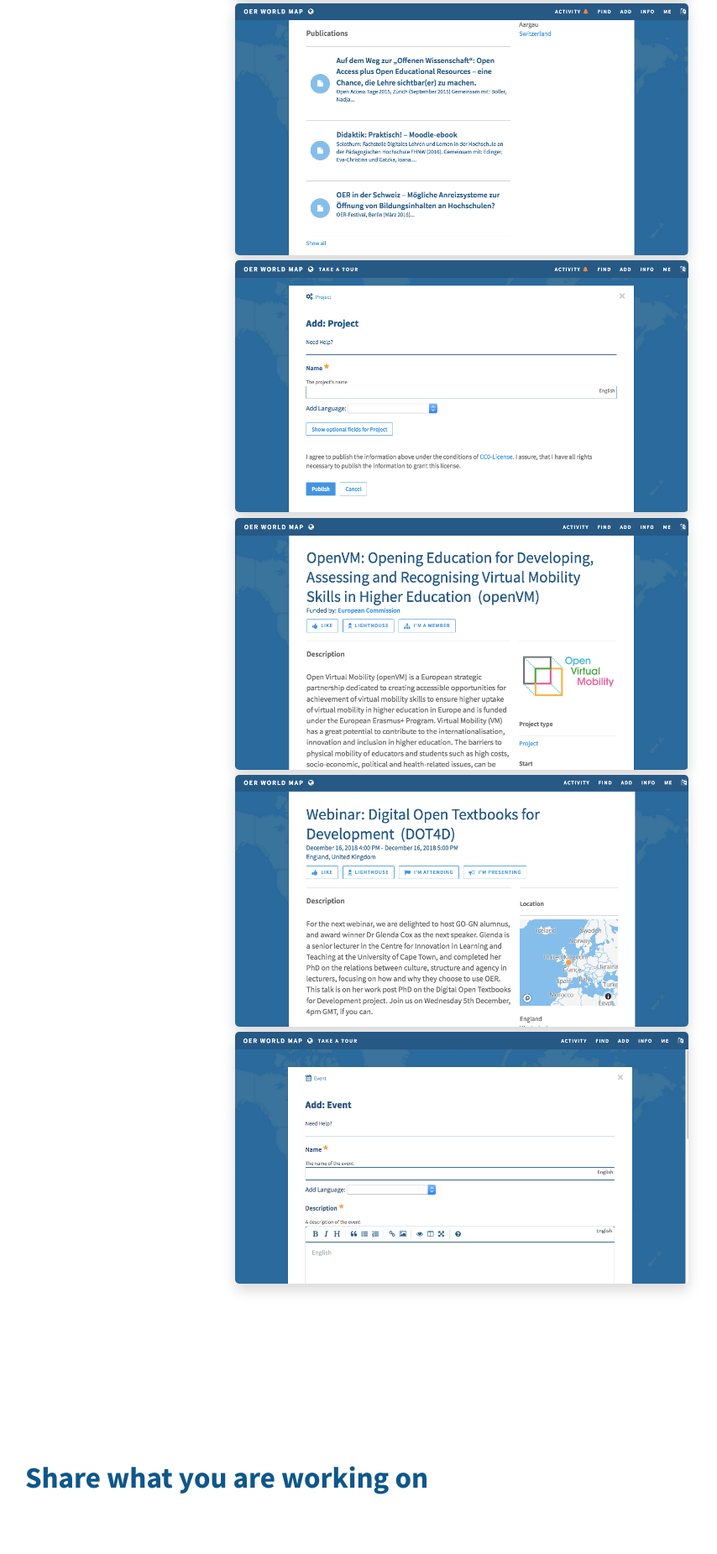
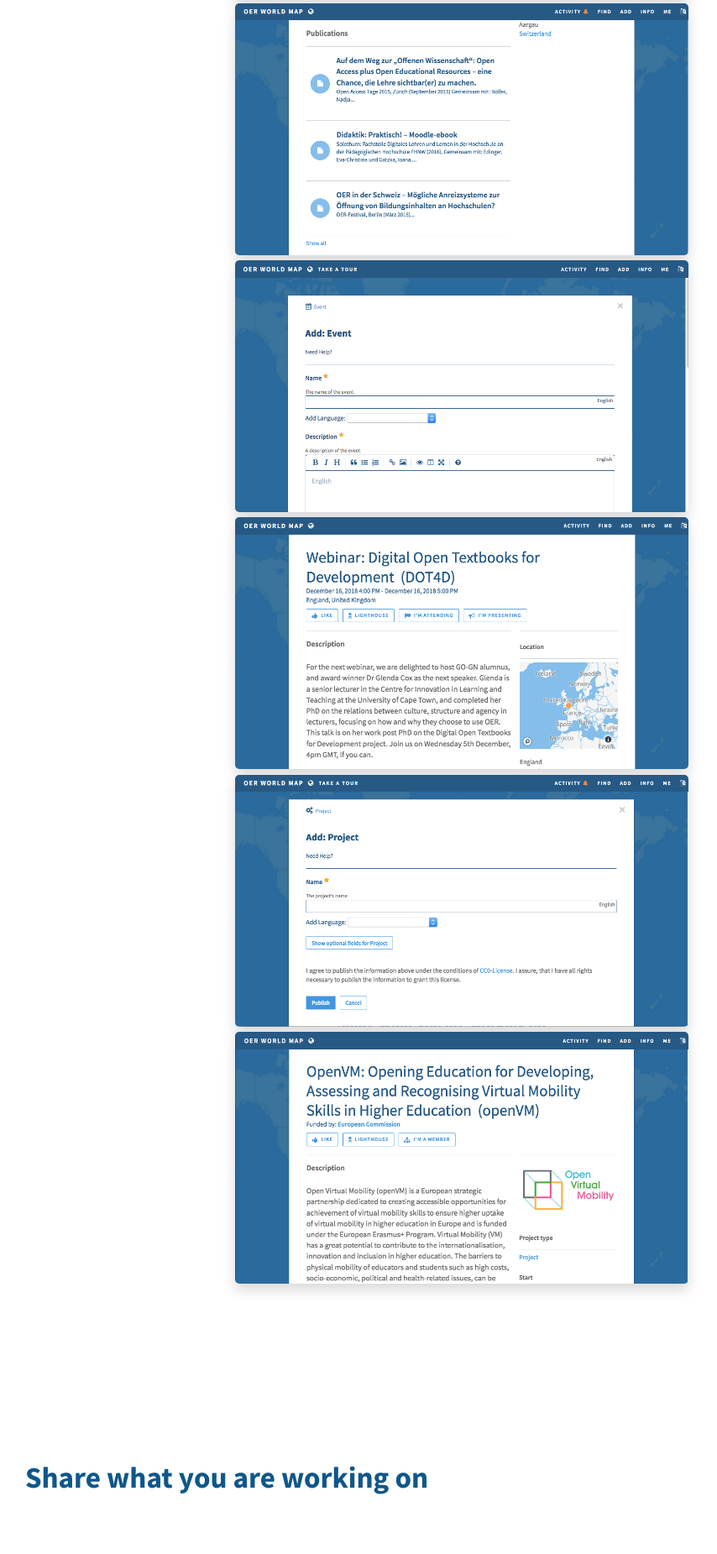
Before and after one commit to hbz/oerworldmap-ui, a Jekyll site: the page built from docs/index.html, in a window 1280 px wide. Shown: the part 4096-5947 px from the top of the page at 84% size, without its empty margins (370-1224 px from the left). Built offline with Jekyll 4.4.1, drawn with Linux system fonts in a browser that asks for light colours; nearby versions of some CDN libraries; comment, search, counter and statistics services are not loaded; a style sheet for code colours, icons or effects is not loaded.

Commit message:
Update index.html

```diff
--- a/docs/index.html
+++ b/docs/index.html
@@ -1167,11 +1167,10 @@
             <div data-slick='{"infinite" : true, "dots": true, "autoplay": true, "arrows": false, "mobileFirst": true}'>
               <img src="{{ site.baseurl }}/assets/images/oerworldmap_slider_involved_country_champion_switzerland.png" alt="Profile Ricarda">
               <img src="{{ site.baseurl }}/assets/images/oerworldmap_slider_involved_profile_publications.png" alt="Profile publications">
-              <img src="{{ site.baseurl }}/assets/images/oerworldmap_slider_involved_add_project.png" alt="Add project">
+              <img src="{{ site.baseurl }}/assets/images/oerworldmap_slider_involved_add_event.png" alt="Add event">
+              <img src="{{ site.baseurl }}/assets/images/oerworldmap_slider_involved_event.png" alt="Event view">
+              <img src="{{ site.baseurl }}/assets/images/oerworldmap_slider_involved_add_project.png" alt="Add project interface">
               <img src="{{ site.baseurl }}/assets/images/oerworldmap_slider_involved_project.png" alt="Project view">
-              <img src="{{ site.baseurl }}/assets/images/oerworldmap_slider_involved_event.png" alt="Event view">
-              <img src="{{ site.baseurl }}/assets/images/oerworldmap_slider_involved_add_event.png" alt="Add event">
-
             </div>
           </div>
 
```
